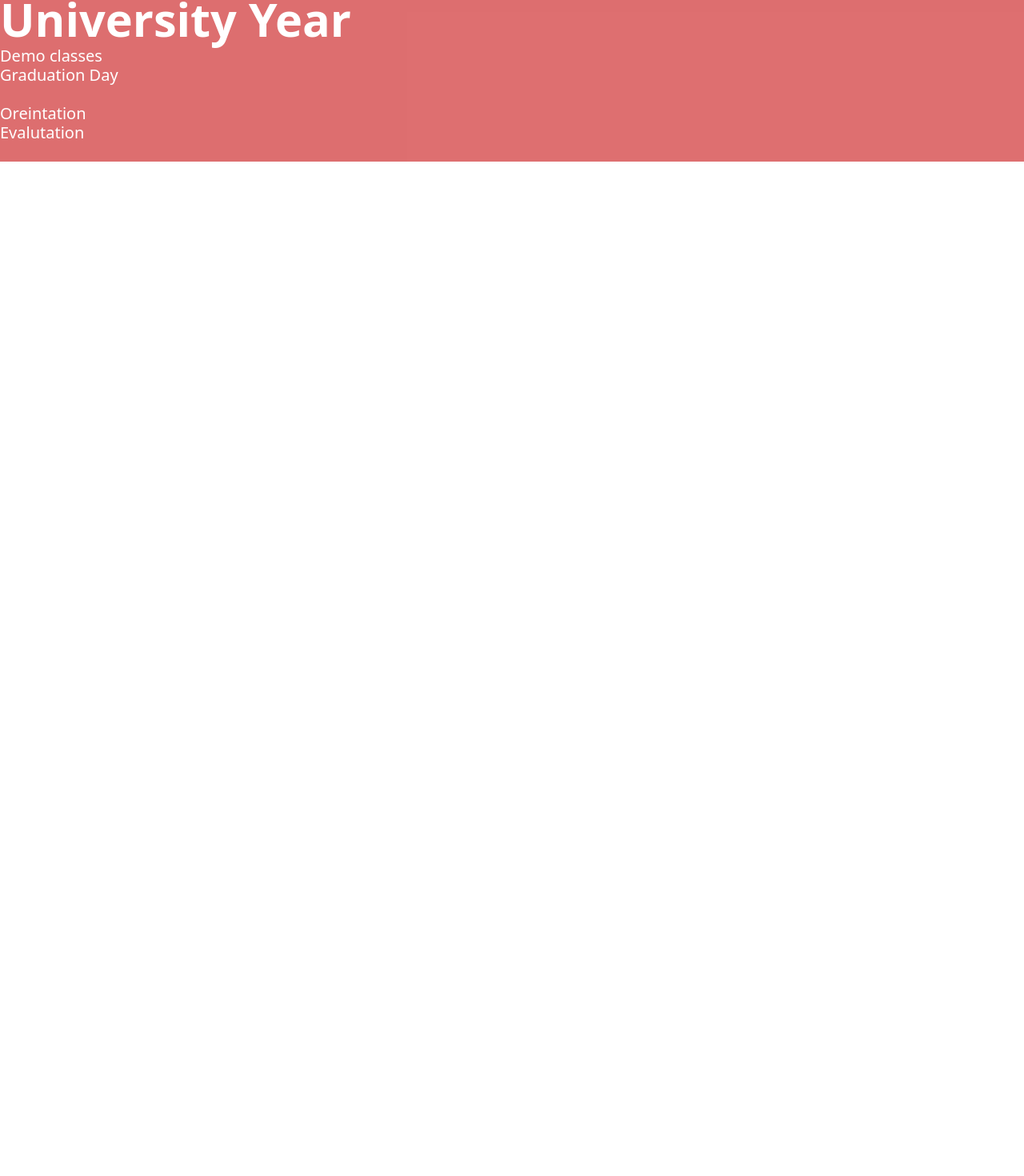
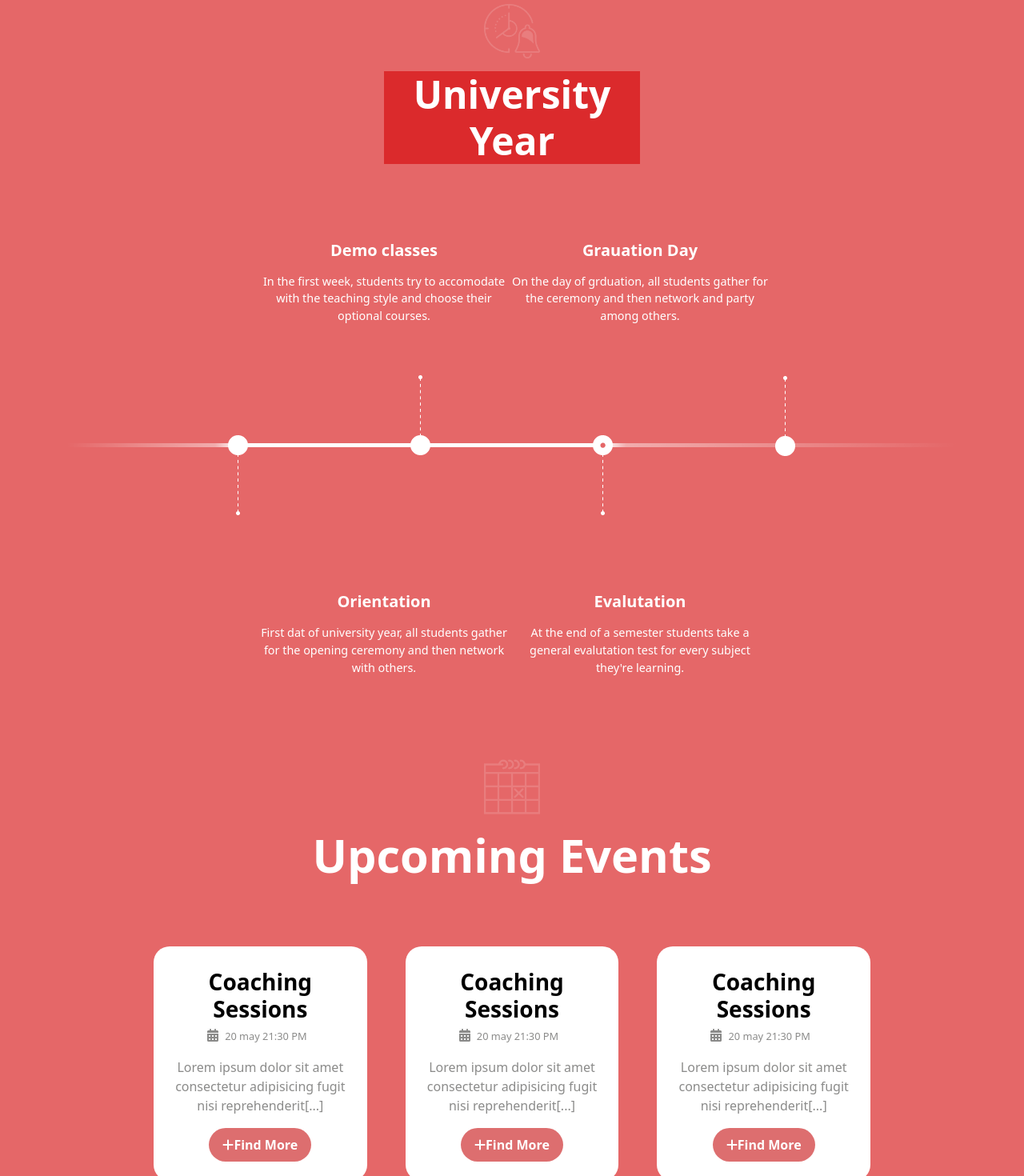
Before and after one commit to giuliaballestrero/proj-html-vuejs, a Vue app: page / in a window 1280 px wide. Shown: the part 3034-4504 px from the top of the page at 80% size. Before the commit the page ends 3236 px from the top, so only its background shows below. Built offline with nearby package versions, Linux system fonts and the light colour scheme.

Commit message:
Add university and events section in main

```diff
--- a/src/components/HeaderApp.vue
+++ b/src/components/HeaderApp.vue
@@ -153,11 +153,17 @@ nav {
         .b-left {
             background-color: $vivid-bg-color-1;
             margin-right: 3rem;
+
+            &:hover {
+            background-color: $main-bg-color;
+            color:$vivid-text-color-3;
+    }
         }
 
         .b-right {
             background-color: $main-bg-color;
             color: $vivid-text-color-3;
+
         }
 
     }
--- a/src/components/MainApp.vue
+++ b/src/components/MainApp.vue
@@ -94,25 +94,86 @@ export default {
 
     </section>
 
-    <section class="university py-4">
-        <!--University year timeline + upcomigs events cards + btn-->
-        <h2>University Year</h2>
-        <div>
-            <h5>
+    <section class="university py-4 d-flex flex-column align-items-center">
+        <!--University year timeline -->
+        <img src="../assets/img/Clock-and-Bell.png" alt="bell" class="small-ico py-3">
+        <h2 class="text-center">University Year</h2>
+        <div class="top-line py-5 text-center d-flex justify-content-center">
+            <div class="w-25">
+                <h5 class="fw-vold">
                     Demo classes
                 </h5>
-            <h5>
-                Graduation Day
+                <p>
+                    In the first week, students try to accomodate with the teaching style and choose their optional courses.
+                </p>
+            </div>
+
+            <div class="w-25">
+                <h5 class="fw-bold">
+                    Grauation Day
                 </h5>
-            <img src="" alt="">
-            <h5>
-                Oreintation
+                <p>
+                    On the day of grduation, all students gather for the ceremony and then network and party among others.
+                </p>
+            </div>
+
+        </div>
+
+        <img src="../assets/img/Timeline-Item.png" alt="timeline" id="timeline">
+
+        <div class="bottom-line py-5 text-center d-flex justify-content-center">
+            <div class="w-25">
+                <h5 class="fw-vold">
+                    Orientation
                 </h5>
-            <h5>
+                <p>
+                    First dat of university year, all students gather for the opening ceremony and then network with others.
+                </p>
+            </div>
+
+            <div class="w-25">
+                <h5 class="fw-bold">
                     Evalutation
                 </h5>
+                <p>
+                    At the end of a semester students take a general evalutation test for every  subject they're learning.
+                </p>
             </div>
 
+        </div>
+
+    </section>
+
+
+    <section class="up-events d-flex flex-column align-items-center">
+        <!--upcomigs events cards + btn-->
+        <img src="../assets/img/upcoming-events-calendar-icon.png" alt="event calendar" class="small-ico py-3">
+        <h2 class="text-center">Upcoming Events</h2>
+
+        <div class="my-card-wrapper d-flex justify-content-between">
+
+            <div class="my-card">
+                <h3 class="fw-bold py-1">Coaching Sessions</h3>
+                <font-awesome-icon icon="fa-solid fa-calendar-days" /><span class="px-2">20 may 21:30 PM</span>
+                <p class="py-3">Lorem ipsum dolor sit amet consectetur adipisicing fugit nisi reprehenderit[...]</p>
+                <button type="button" class="btn"><font-awesome-icon icon="fa-solid fa-plus" />Find More</button>
+            </div>
+            <div class="my-card">
+                <h3 class="fw-bold py-1">Coaching Sessions</h3>
+                <font-awesome-icon icon="fa-solid fa-calendar-days" /><span class="px-2">20 may 21:30 PM</span>
+                <p class="py-3">Lorem ipsum dolor sit amet consectetur adipisicing fugit nisi reprehenderit[...]</p>
+                <button type="button" class="btn"><font-awesome-icon icon="fa-solid fa-plus" />Find More</button>
+            </div>
+            <div class="my-card">
+                <h3 class="fw-bold py-1">Coaching Sessions</h3>
+                <font-awesome-icon icon="fa-solid fa-calendar-days" /><span class="px-2">20 may 21:30 PM</span>
+                <p class="py-3">Lorem ipsum dolor sit amet consectetur adipisicing fugit nisi reprehenderit[...]</p>
+                <button type="button" class="btn"><font-awesome-icon icon="fa-solid fa-plus" />Find More</button>
+            </div>
+
+        </div>
+
+        <button type="button" class="btn">View All Events</button>
     </section>
 
     <section>
@@ -135,6 +196,10 @@ export default {
 h2 {
     font-weight: bolder;
     font-size: 3.6rem;
+}
+
+.small-ico {
+        width: 70px;
     }
 
 .bubble-container {
@@ -193,6 +258,10 @@ h2 {
         border-radius: 50px;
         padding: 1.3rem 3rem;
         font-weight: bolder;
+
+        &:hover {
+            background-color: $vivid-bg-color-2;
+        }
     }
 
 }
@@ -265,7 +334,81 @@ h2 {
 }
 
 .university {
+    background-color: $vivid-bg-color-3;
+    color: $main-light-text-color;
+
+    h2 {
+        background-color: #db2a2c;
+        width: 25%;
+        font-size: 3rem;
+    }
+
+    h5 {
+        font-weight: bolder;
+        padding-top: 3rem;
+    }
+
+    p {
+        padding: 1rem 0;
+        font-size: .9rem;
+    }
+
+
+}
+
+.up-events {
+    background-color: $vivid-bg-color-3;
+    color: $main-light-text-color;
+    padding-bottom: 5rem;
+
+    h2 {
+        padding-bottom: 5rem;
+    }
+
+    .my-card-wrapper {
+        width: 70%;
+        padding-bottom: 4rem;
+    }
+        .my-card {
+            width: calc(100% / 3 - 2rem);
+            background-color: $main-bg-color;
+            color: $main-dark-text-color;
+            border-radius: 20px;
+            padding: 1.5rem;
+            text-align: center;
+
+            span,
+            p,
+            .fa-calendar-days {
+                color: $grey-text-color-1;
+            }
+
+            span {
+                font-size: .8rem;
+            }
+
+            button {
             background-color: $vivid-bg-color-2;
             color: $main-light-text-color;
+            border-radius: 50px;
+            padding: .5rem 1rem;
+            font-weight: bolder;
         }
+
+
+    }
+
+    button {
+        background-color: $vivid-bg-color-1;
+        color: $main-light-text-color;
+        border-radius: 50px;
+        padding: 1.3rem 3rem;
+        font-weight: bolder;
+
+        &:hover {
+            background-color: $vivid-bg-color-2;
+        }
+    }
+}
+
 </style>
--- a/src/main.js
+++ b/src/main.js
@@ -8,10 +8,10 @@ import { library } from '@fortawesome/fontawesome-svg-core'
 import { FontAwesomeIcon } from '@fortawesome/vue-fontawesome'
 
 /* import specific icons */
-import { faMagnifyingGlass, faUserPlus } from '@fortawesome/free-solid-svg-icons'
+import { faCalendarDays, faMagnifyingGlass, faPlus, faUserPlus } from '@fortawesome/free-solid-svg-icons'
 
 /* add icons to the library */
-library.add(faMagnifyingGlass, faUserPlus)
+library.add(faMagnifyingGlass, faUserPlus, faCalendarDays, faPlus)
 
 createApp(App)
 .component('font-awesome-icon', FontAwesomeIcon)
--- a/src/styles/partials/_variables.scss
+++ b/src/styles/partials/_variables.scss
@@ -9,6 +9,7 @@ $light-bg-color-3: #f7f8fa;
 $vivid-bg-color-1:#e9d758;
 $vivid-bg-color-2: #da5f60e6;
 $vivid-bg-color-3: #e56768;
+$vivid-bg-color-4: #db2a2c;
 
 $dark-bg-color-1: #000000;
 $dark-bg-color-2:#454545;
```
Lines whose indentation alone changed are shown as unchanged.
